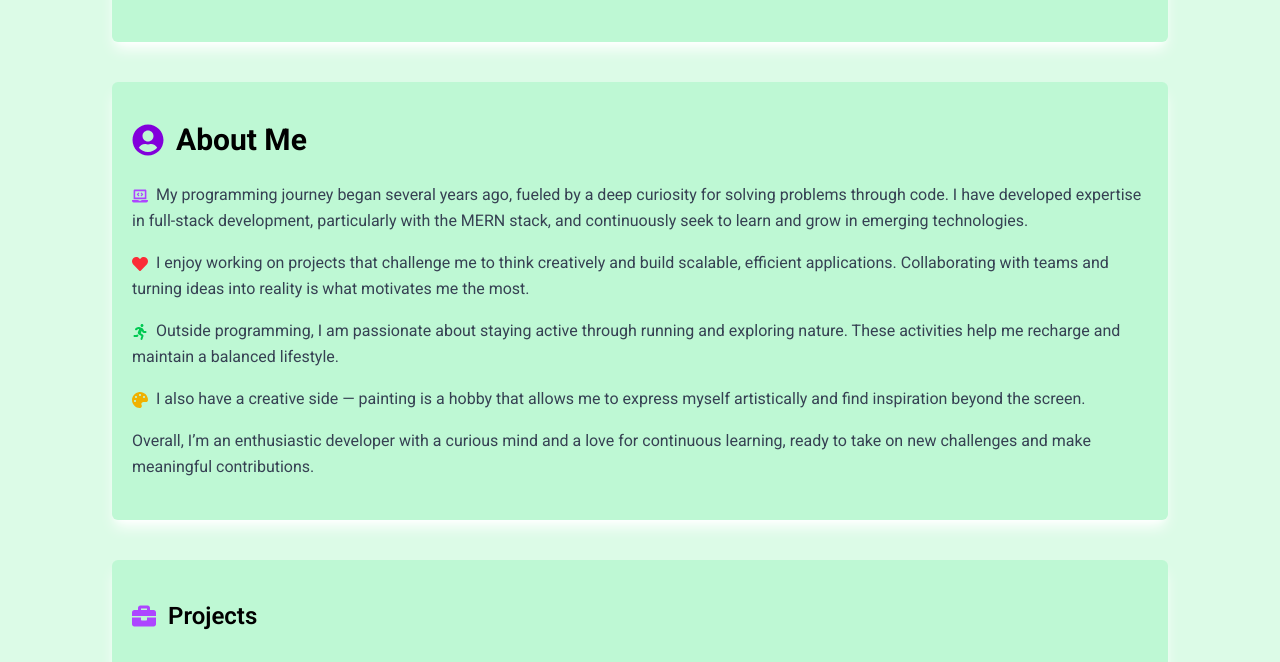
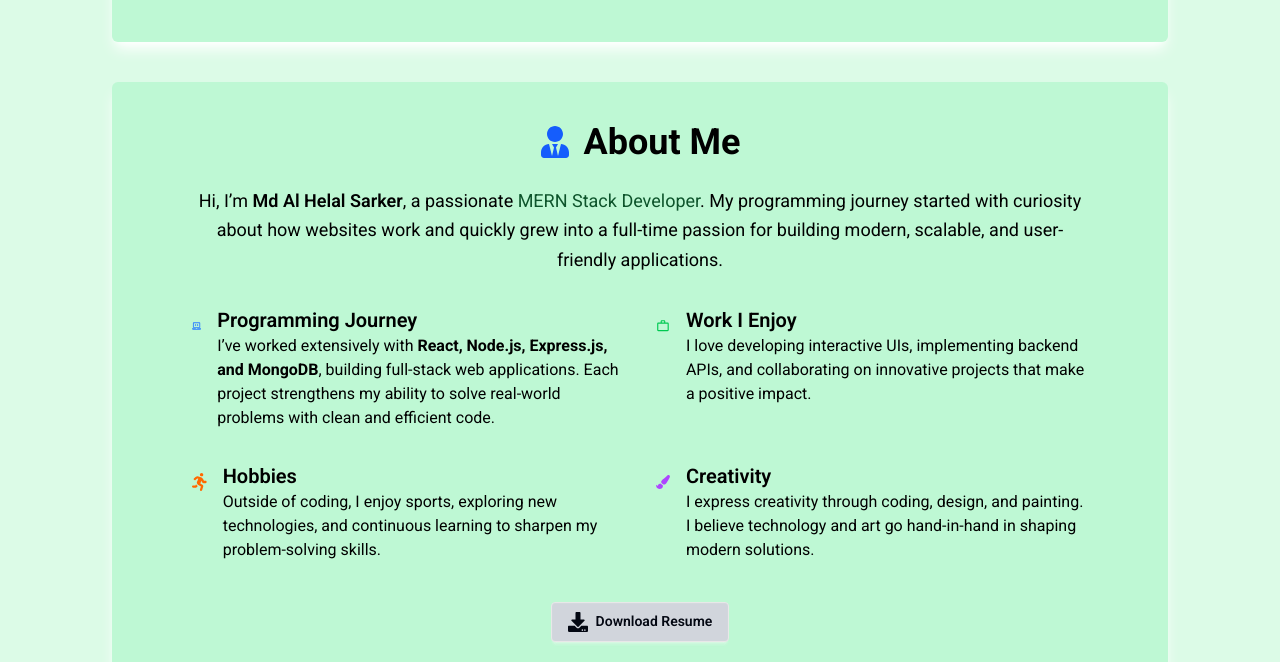
Before and after one commit to helal366/my_portfolio, a React (Vite) app: page / in a window 1280 px wide. Shown: the part 1342-2004 px from the top of the page. Built offline with nearby package versions, Linux system fonts and the light colour scheme; no server answers.

Commit message:
About me section updated.

```diff
--- a/src/components/homePageComponents/AboutMe.jsx
+++ b/src/components/homePageComponents/AboutMe.jsx
@@ -1,37 +1,96 @@
 import React from 'react';
-import { FaLaptopCode, FaHeart, FaPalette, FaRunning, FaUserCircle } from 'react-icons/fa';
+// import { FaLaptopCode, FaHeart, FaPalette, FaRunning, FaUserCircle } from 'react-icons/fa';
+import { FaLaptopCode, FaPaintBrush, FaRunning, FaDownload, FaUserTie } from "react-icons/fa";
+import { MdWorkOutline } from "react-icons/md";
 
 const AboutMe = () => {
+  const resumeLink = `https://drive.google.com/uc?export=download&id=${import.meta.env.VITE_RESUME_FILE_ID}`;
   return (
       <section data-aos="fade-up" data-aos-duration="2000" className="section">
-      <h2 className="flex items-center gap-3 text-3xl font-bold mb-6">
-        <FaUserCircle className="w-8 h-8 text-purple-700" />
+        <div className="max-w-4xl mx-auto">
+          {/* Heading */}
+          <div className="flex items-center gap-3 mb-6 justify-center">
+            <FaUserTie className="w-8 h-8 text-blue-600" />
+            <h2 className="text-3xl md:text-4xl font-bold text-black">
               About Me
             </h2>
+          </div>
 
-      <p className="mb-4 text-gray-700 leading-relaxed">
-        <FaLaptopCode className="inline mr-2 text-purple-500" />
-        My programming journey began several years ago, fueled by a deep curiosity for solving problems through code. I have developed expertise in full-stack development, particularly with the MERN stack, and continuously seek to learn and grow in emerging technologies.
+          {/* Intro */}
+          <p className="text-lg leading-relaxed mb-8 text-center">
+            Hi, I’m <span className="font-semibold">Md Al Helal Sarker</span>, a
+            passionate <span className="text-green-900">MERN Stack Developer</span>.
+            My programming journey started with curiosity about how websites work
+            and quickly grew into a full-time passion for building modern,
+            scalable, and user-friendly applications.
           </p>
 
-      <p className="mb-4 text-gray-700 leading-relaxed">
-        <FaHeart className="inline mr-2 text-red-500" />
-        I enjoy working on projects that challenge me to think creatively and build scalable, efficient applications. Collaborating with teams and turning ideas into reality is what motivates me the most.
+          {/* Details */}
+          <div className="grid md:grid-cols-2 gap-8 mb-10">
+            {/* Programming Journey */}
+            <div className="flex items-start gap-4">
+              <FaLaptopCode className="w-8 h-8 text-blue-500 mt-1" />
+              <div>
+                <h3 className="text-xl font-semibold">Programming Journey</h3>
+                <p>
+                  I’ve worked extensively with <strong>React, Node.js,
+                    Express.js, and MongoDB</strong>, building full-stack web
+                  applications. Each project strengthens my ability to solve real-world
+                  problems with clean and efficient code.
                 </p>
+              </div>
+            </div>
 
-      <p className="mb-4 text-gray-700 leading-relaxed">
-        <FaRunning className="inline mr-2 text-green-500" />
-        Outside programming, I am passionate about staying active through running and exploring nature. These activities help me recharge and maintain a balanced lifestyle.
+            {/* Work I Enjoy */}
+            <div className="flex items-start gap-4">
+              <MdWorkOutline className="w-8 h-8 text-green-500 mt-1" />
+              <div>
+                <h3 className="text-xl font-semibold">Work I Enjoy</h3>
+                <p>
+                  I love developing interactive UIs, implementing backend APIs, and
+                  collaborating on innovative projects that make a positive impact.
                 </p>
+              </div>
+            </div>
 
-      <p className="mb-4 text-gray-700 leading-relaxed">
-        <FaPalette className="inline mr-2 text-yellow-500" />
-        I also have a creative side — painting is a hobby that allows me to express myself artistically and find inspiration beyond the screen.
+            {/* Hobbies */}
+            <div className="flex items-start gap-4">
+              <FaRunning className="w-8 h-8 text-orange-500 mt-1" />
+              <div>
+                <h3 className="text-xl font-semibold">Hobbies</h3>
+                <p>
+                  Outside of coding, I enjoy sports, exploring new technologies,
+                  and continuous learning to sharpen my problem-solving skills.
                 </p>
+              </div>
+            </div>
 
-      <p className="text-gray-700 leading-relaxed">
-        Overall, I’m an enthusiastic developer with a curious mind and a love for continuous learning, ready to take on new challenges and make meaningful contributions.
+            {/* Creativity */}
+            <div className="flex items-start gap-4">
+              <FaPaintBrush className="w-8 h-8 text-purple-500 mt-1" />
+              <div>
+                <h3 className="text-xl font-semibold">Creativity</h3>
+                <p>
+                  I express creativity through coding, design, and painting. I
+                  believe technology and art go hand-in-hand in shaping modern
+                  solutions.
                 </p>
+              </div>
+            </div>
+          </div>
+
+          {/* Resume Button */}
+          <div className="w-full flex justify-center">
+            <a
+              href={resumeLink}
+              download
+              className="btn buttonOne flex items-center gap-2 mb-10 md:mb-0"
+            >
+              <FaDownload className="w-5 h-5" />
+              Download Resume
+            </a>
+          </div>
+        </div>
       </section>
   );
 };
```
Lines whose indentation alone changed are shown as unchanged.
